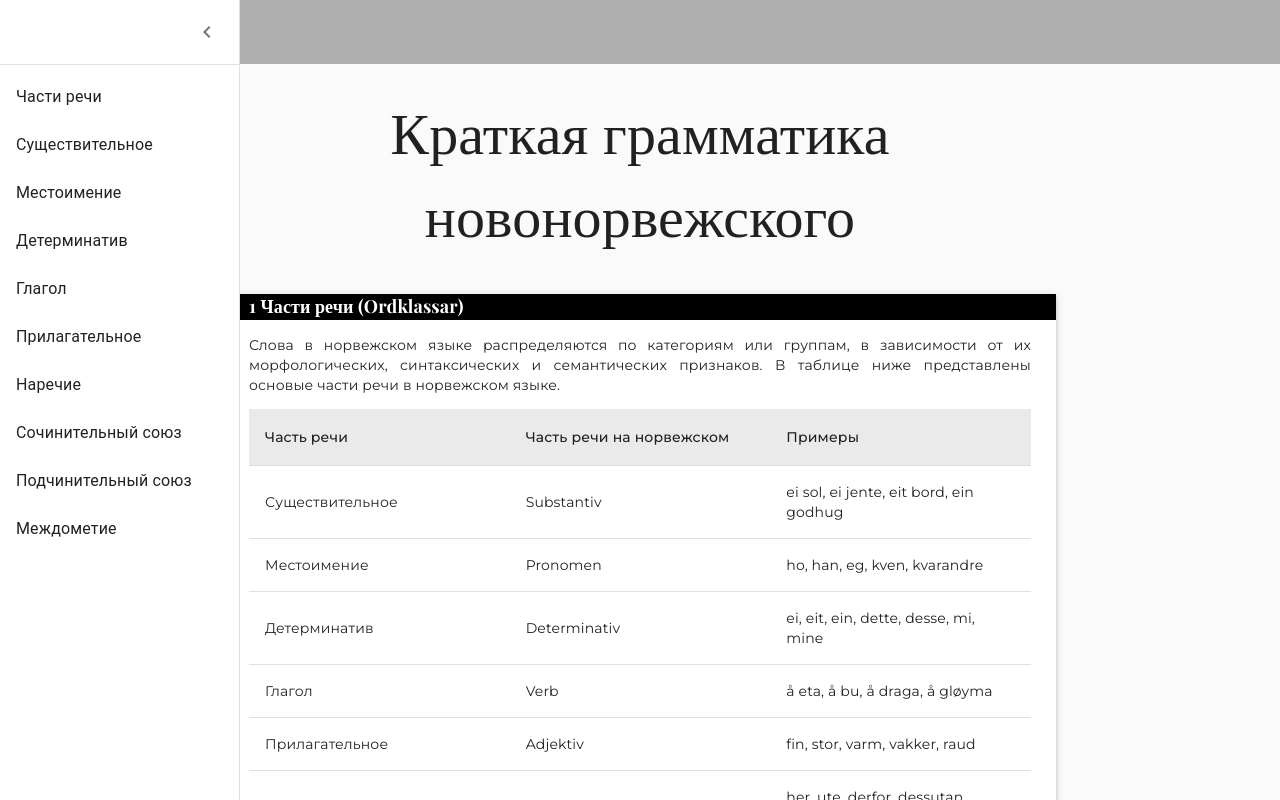
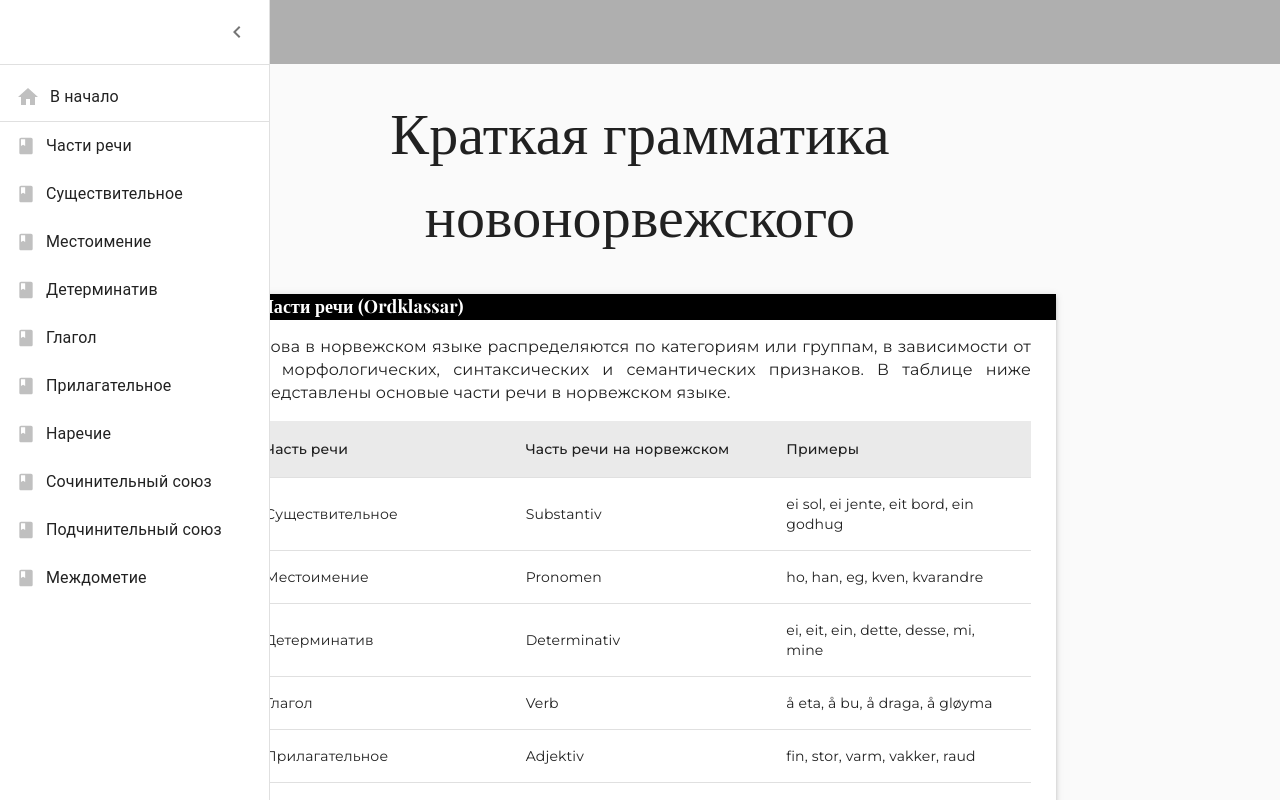
Before and after one commit to goudbes/nynorskpaarussisk, a React (Create React App) app: page / in a window 1280 px wide. Both pictures are taken after a click on the button "open drawer". Shown: the top 800 px of the page. Built offline with nearby package versions, Linux system fonts and the light colour scheme; a web font is replaced by a local one.

Commit message:
added menu icons

```diff
--- a/src/App.js
+++ b/src/App.js
@@ -12,7 +12,7 @@ const padding = {
 function App() {
   return (
     <BrowserRouter>
-    <div className="App">
+    <div className="App" id="home">
       <Menu></Menu>
       <Grid item xs={12} className="header" >
           <h1 className="header-title">Краткая грамматика<br></br> новонорвежского</h1>
--- a/src/components/Substantiv.js
+++ b/src/components/Substantiv.js
@@ -89,7 +89,7 @@ class Substantiv extends React.Component {
 
                     <h4>2.3 Родительный падеж (Genitiv)  </h4>
                     <p>Родительный падеж используется для выражения принадлежности одного предмета другому. Образование родительного падежа в новонорвежском немного отличается от правил букмола. В букмоле он часто образуется
-                        при помощи добавления окончания -s в конец слова, в то время как в новонорвежском этот способ используется реже.</p>
+                        при помощи добавления окончания <span className="emphasis">-s</span> в конец слова, в то время как в новонорвежском этот способ используется реже.</p>
                     <p>
                         В новонорвежском этот способ используется когда речь идет о размере и весе, с существительными в неопределенной форме и в устойчивых выражениях.
                     </p>
--- a/src/index.css
+++ b/src/index.css
@@ -8,6 +8,7 @@ body {
     sans-serif;
   -webkit-font-smoothing: antialiased;
   -moz-osx-font-smoothing: grayscale;
+  font-size: 16px;
 }
 
 code {
--- a/src/interface/Menu.js
+++ b/src/interface/Menu.js
@@ -15,6 +15,8 @@ import ChevronRightIcon from '@material-ui/icons/ChevronRight';
 import ListItem from '@material-ui/core/ListItem';
 import ListItemText from '@material-ui/core/ListItemText';
 import { HashLink } from 'react-router-hash-link';
+import BookIcon from '@material-ui/icons/Book';
+import HomeIcon from '@material-ui/icons/Home';
 import {
     BrowserRouter as Router,
 } from 'react-router-dom';
@@ -34,7 +36,7 @@ const ordklassar = {
     interjeksjon: 'Междометие',
 }
 
-const drawerWidth = 240;
+const drawerWidth = 270;
 
 
 const useStyles = makeStyles((theme) => ({
@@ -150,11 +152,18 @@ export default function PersistentDrawerLeft() {
                 </div>
                 <Divider />
                 <List>
+                    <ListItem button key={'home'}><HomeIcon style={{ marginRight: "10px", color: '#c0c0c0' }} />
+                        <HashLink className="hash-link" key={'home'} smooth to={`#home`}>
+                            <ListItemText primary={'В начало'} />
+                        </HashLink>
+                    </ListItem>
+                    <Divider />
                     <Router>
                         {Object.entries(ordklassar).map(([key, value]) => (
                             <ListItem button key={'k' + key}>
+                                <BookIcon fontSize="small" style={{ marginRight: "10px", color: '#c0c0c0' }} />
                                 <HashLink className="hash-link" key={'k' + key} smooth to={`#${key}`}>
-                               <ListItemText primary={value} />
+                                    <ListItemText primary={value} />
                                 </HashLink>
                             </ListItem>
                         ))}
--- a/src/stylesheets/box.css
+++ b/src/stylesheets/box.css
@@ -7,6 +7,7 @@
     font-family: 'Montserrat', sans-serif;
     text-align: left;
     padding: 0 25px 25px 25px;
+    font-size: 16px;
 }
 
 .rule-box p {
@@ -30,7 +31,7 @@ p.eksempel, span.eksempel {
 
 table {
     table-layout: fixed;
-    width: 100%;
+    width: 100%;;
 }
 
 .hash-link {
```
